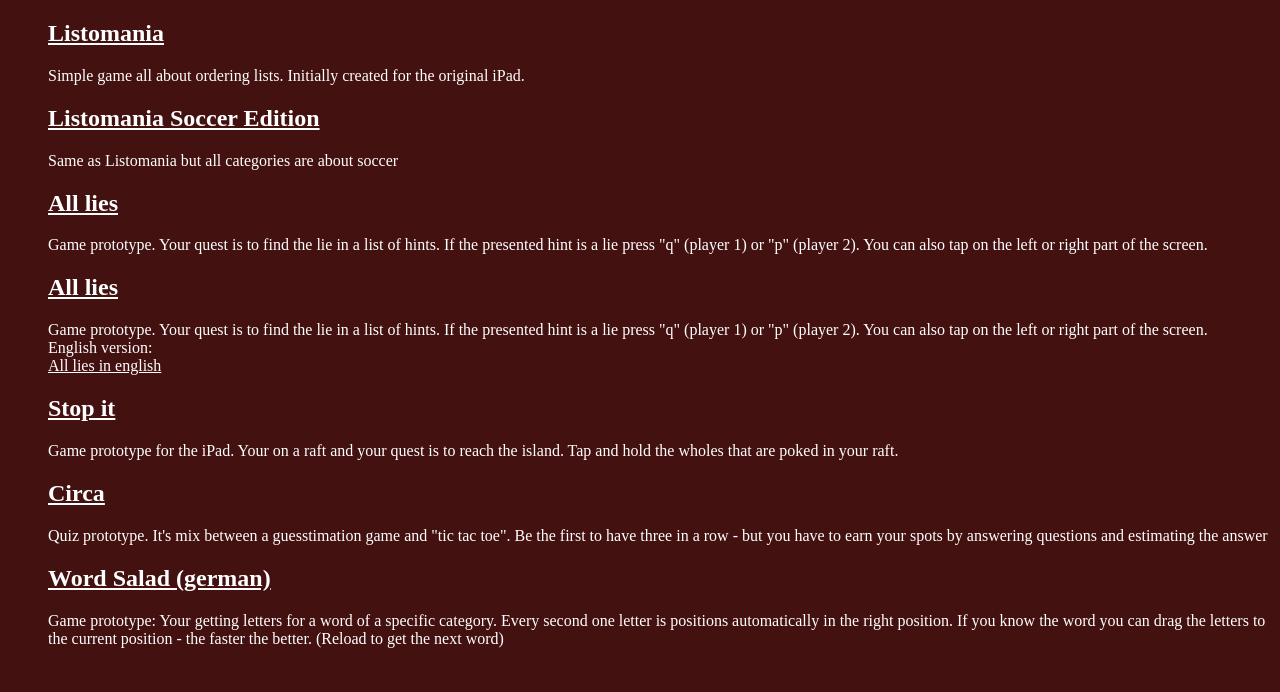
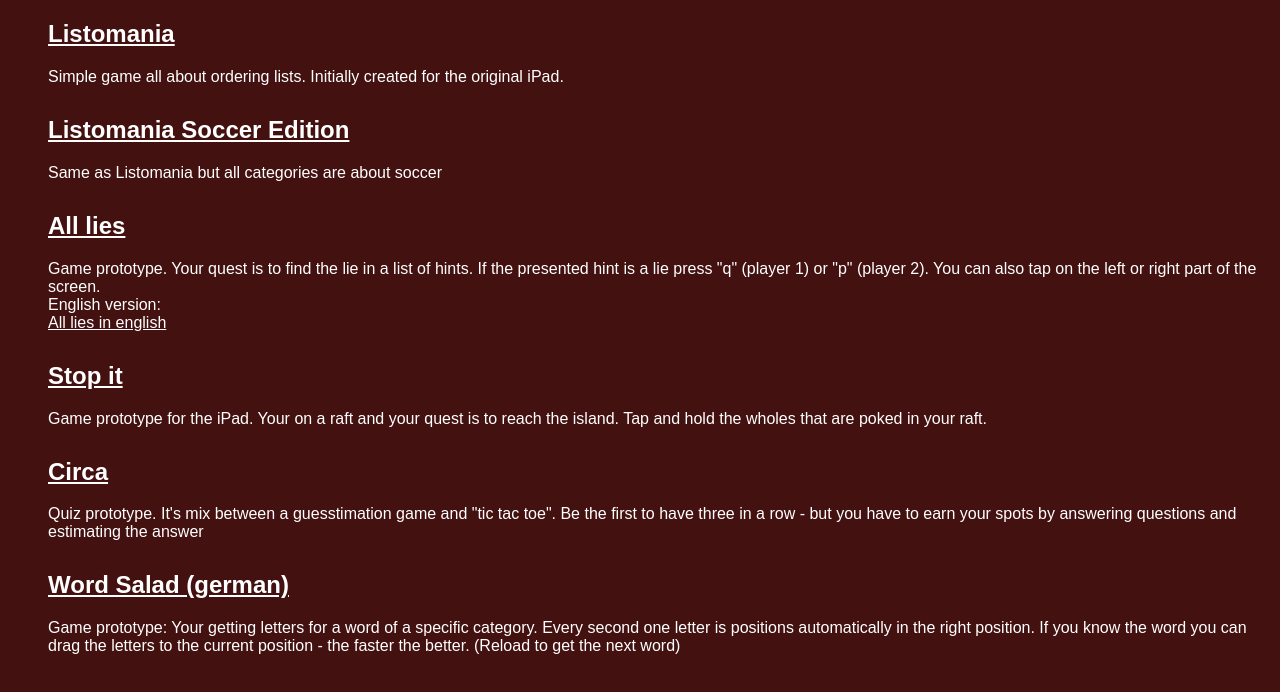
Before and after one commit to functino/functino, a plain HTML site: page index.html in a window 1280 px wide. Drawn offline with Linux system fonts and the light colour scheme.

Commit message:
game list

```diff
--- a/index.html
+++ b/index.html
@@ -6,10 +6,12 @@
     body {
       background-color: #411;
       color: #eee;
+      font-family: Arial, sans-serif;
     }
     .list li {
       color: #fff;
       list-style: none;
+      margin-bottom: 30px;
     }
     .list li a, .list li  a:hover, .list li a:visited, .list li a:active {
       color: white;
@@ -29,10 +31,6 @@
       Same as Listomania but all categories are about soccer
     </li>
     <li>
-      <h2><a href="http://alllies.herokuapp.com">All lies</a></h2>
-      Game prototype. Your quest is to find the lie in a list of hints. If the presented hint is a lie press "q" (player 1) or "p" (player 2). You can also tap on the left or right part of the screen.
-    </li>
-    <li>
       <h2><a href="http://functino.github.com/all-lies/public/#de">All lies</a></h2>
       Game prototype. Your quest is to find the lie in a list of hints. If the presented hint is a lie press "q" (player 1) or "p" (player 2). You can also tap on the left or right part of the screen.<br />
       English version: <a href="functino.github.com/all-lies/public/#en">All lies in english</a>
```
